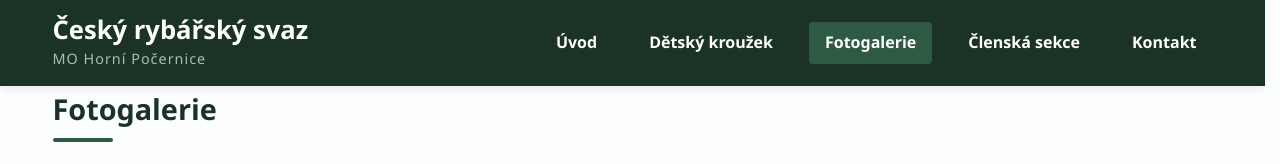
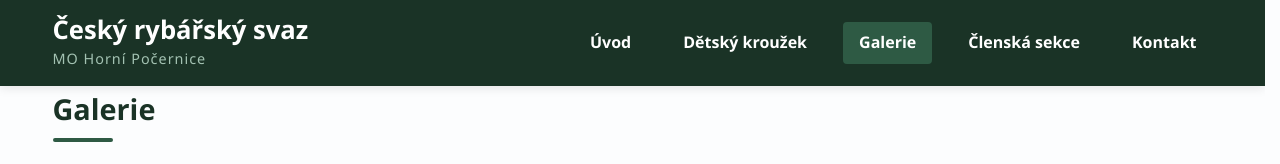
Before and after one commit to Peryfery/rybari-pocernice, a plain HTML site: page fotogalerie.html in a window 1280 px wide. Shown: the top 164 px of the page. Drawn offline with nearby package versions, Linux system fonts and the light colour scheme; no server answers.

Commit message:
zase oprava

```diff
--- a/fotogalerie.html
+++ b/fotogalerie.html
@@ -3,7 +3,7 @@
 <head>
     <meta charset="UTF-8">
     <meta name="viewport" content="width=device-width, initial-scale=1.0">
-    <title>Fotogalerie | ČRS MO Horní Počernice</title>
+    <title>ČRS MO Horní Počernice - Oficiální web</title>
     <link rel="stylesheet" href="style.css">
     <link rel="stylesheet" href="https://cdnjs.cloudflare.com/ajax/libs/font-awesome/6.0.0/css/all.min.css">
     <link rel="stylesheet" href="https://cdn.jsdelivr.net/npm/glightbox/dist/css/glightbox.min.css" />
@@ -27,7 +27,7 @@
             <nav>
                 <a href="index.html">Úvod</a>
                 <a href="detsky_krouzek.html">Dětský kroužek</a>
-                <a href="fotogalerie.html" class="active">Fotogalerie</a>
+                <a href="fotogalerie.html" class="active">Galerie</a>
 				<a href="clenska_sekce.html">Členská sekce</a>
                 <a href="kontakt.html">Kontakt</a>
             </nav>
@@ -35,7 +35,7 @@
     </header>
 
     <main class="container page-content">
-        <h2 class="page-title">Fotogalerie</h2>
+        <h2 class="page-title">Galerie</h2>
         <p style="margin-bottom: 30px; color: #555555;">
             Nahlédněte do činnosti naší místní organizace. Kliknutím na album otevřete prohlížeč fotografií a videí.
         </p>
```
